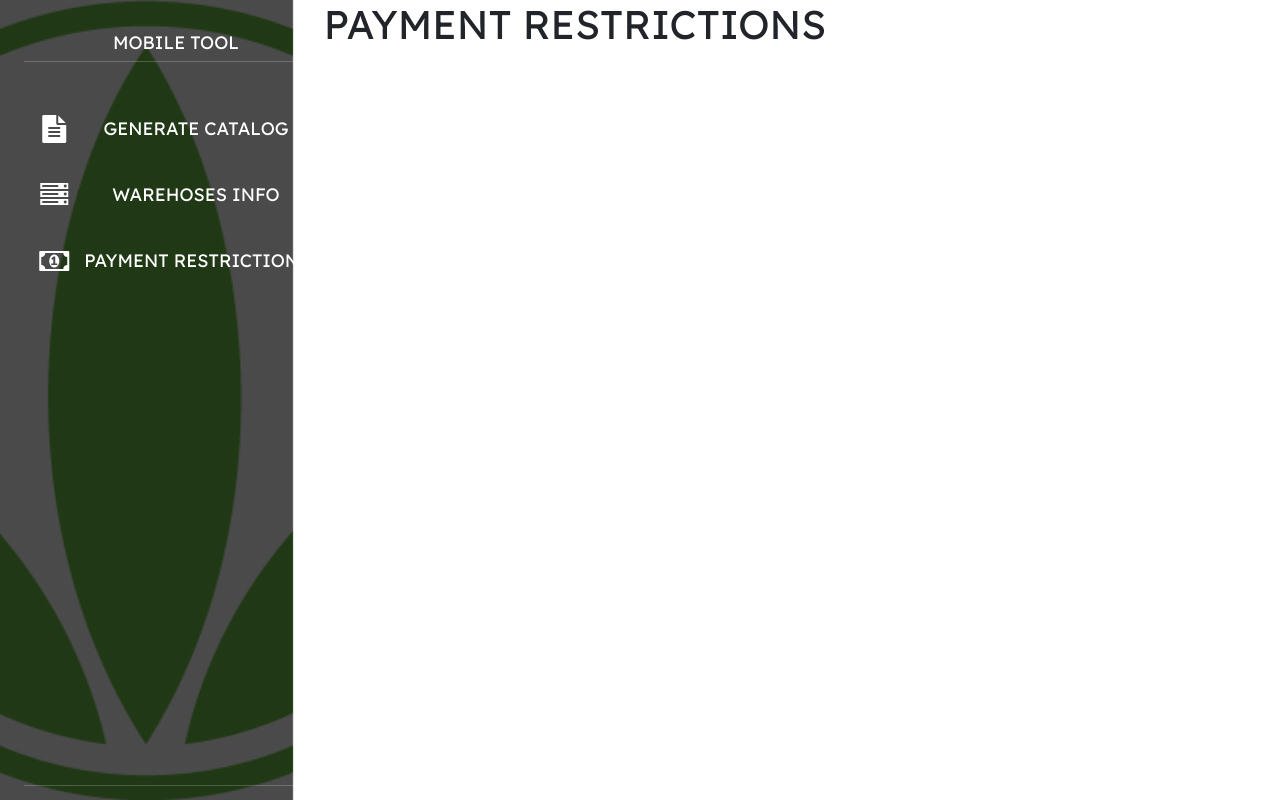
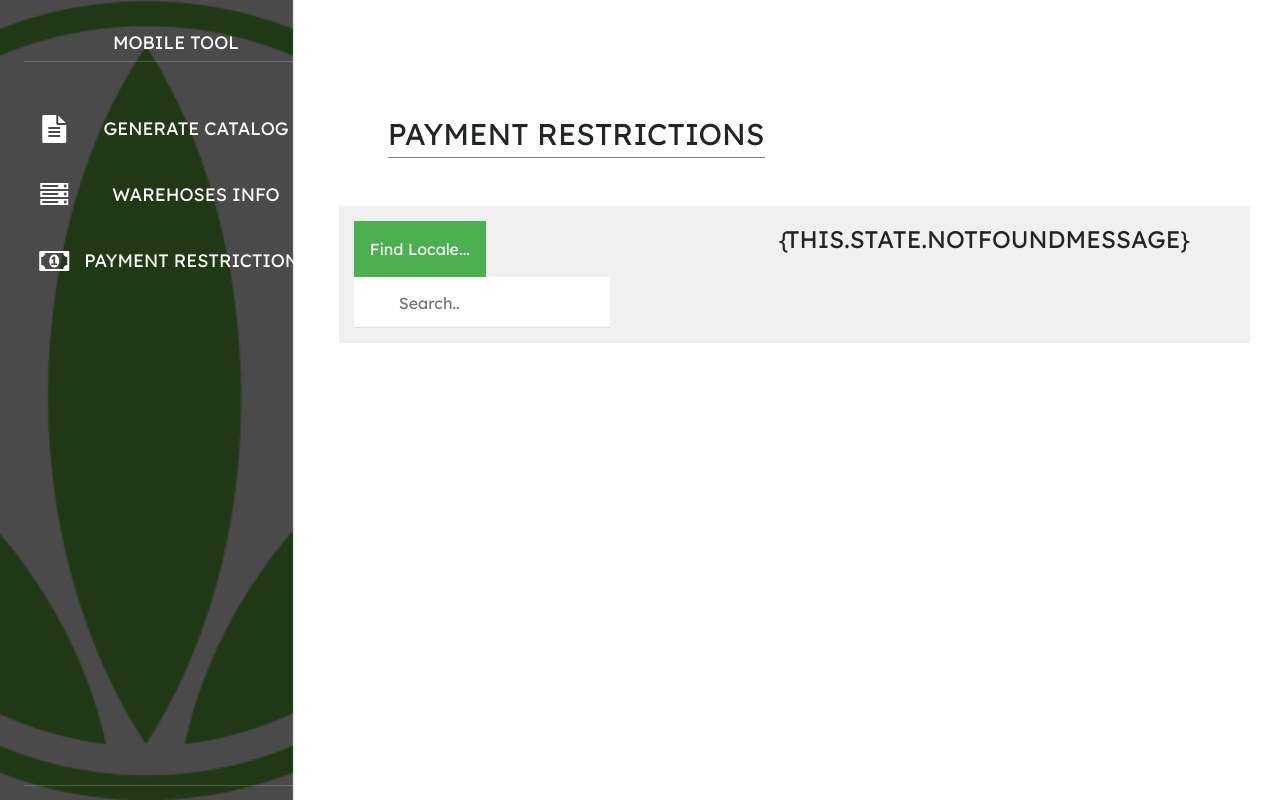
Before and after one commit to JosueZavala/React-Practice_2, a React (Create React App) app: page /PaymentRestrictions in a window 1280 px wide. Built offline with nearby package versions, Linux system fonts and the light colour scheme.

Commit message:
Adding basic code for Payment Restrictions, correction of styles and cleaning CatalogGenerator code

```diff
--- a/src/Styles/CatalogGenerator.css
+++ b/src/Styles/CatalogGenerator.css
@@ -0,0 +1,3 @@
+.hideContainer{
+  display: none;
+}
--- a/src/components/CatalogGenerator.js
+++ b/src/components/CatalogGenerator.js
@@ -1,6 +1,8 @@
 import React from 'react';
 import LocaleCard from '../components/LocaleCard';
-import SearchInput from '../components/SearchInput'
+import SearchInput from '../components/SearchInput';
+import '../Styles/CatalogGenerator.css';
+
 
 class CatalogGenerator extends React.Component{
   constructor(props){
@@ -32,7 +34,7 @@ class CatalogGenerator extends React.Component{
         }
       ],
       arrayCards: [],
-      displayContainer: 'none',
+      display: false,
       notFoundMessage: ''
     }
   }
@@ -61,13 +63,13 @@ class CatalogGenerator extends React.Component{
       if (searchValue !== '' && itemsArray.length > 0) {
        this.setState({
          arrayCards: itemsArray,
-         displayContainer: '',
+         display: true,
          notFoundMessage: '',
        });
      }else {
        this.setState({
          arrayCards: [],
-         displayContainer: 'none',
+         display: false,
          notFoundMessage: 'Any country or Locale found with: ' + searchValue,
        });
      }
@@ -84,18 +86,17 @@ class CatalogGenerator extends React.Component{
           </div>
         </div>
 
-        <div className="container">
-           <div className="row">
+        <div className="row">
+          <div className="container">
              <div className="col-sm dropDown-container">
                 <SearchInput
                   FunctionOnChange =  {this.RenderLocaleCards}
                   Message = {this.state.notFoundMessage}
                 />
-                <div
-                  className="row card-Locales-container"
-                  style={{ display: `${this.state.displayContainer}`}}
-                  >
-                  {this.state.arrayCards}
+                <div className="row">
+                  <div className={"card-Locales-container " + (this.state.display ? '' : 'hideContainer')}>
+                    {this.state.arrayCards}
+                  </div>
                 </div>
              </div>
           </div>
--- a/src/components/PaymentRestrictions.js
+++ b/src/components/PaymentRestrictions.js
@@ -1,12 +1,38 @@
 import React from 'react';
+import SearchInput from '../components/SearchInput';
 
 class PaymentRestrictions extends React.Component{
+  constructor(){
+    super();
+    this.SearchInWarehouses = this.SearchInWarehouses.bind(this);
+    this.state = {
+
+    };
+  }
+
+  SearchInWarehouses(searchValue){
+    console.log(searchValue);
+    }
 
   render() {
 
     return (
-      <div className="d-flex" id="wrapper">
-        <h1> Payment Restrictions </h1>
+      <div className="container-fluid">
+        <div className="row">
+          <div className="title-Module">
+            Payment Restrictions
+          </div>
+        </div>
+        <div className="row">
+            <div className="container">
+              <div className="col-sm dropDown-container">
+                <SearchInput
+                  FunctionOnChange = {this.SearchInWarehouses}
+                  Message = "{this.state.notFoundMessage}"
+                />
+              </div>
+            </div>
+        </div>
       </div>
     );
   }
```
